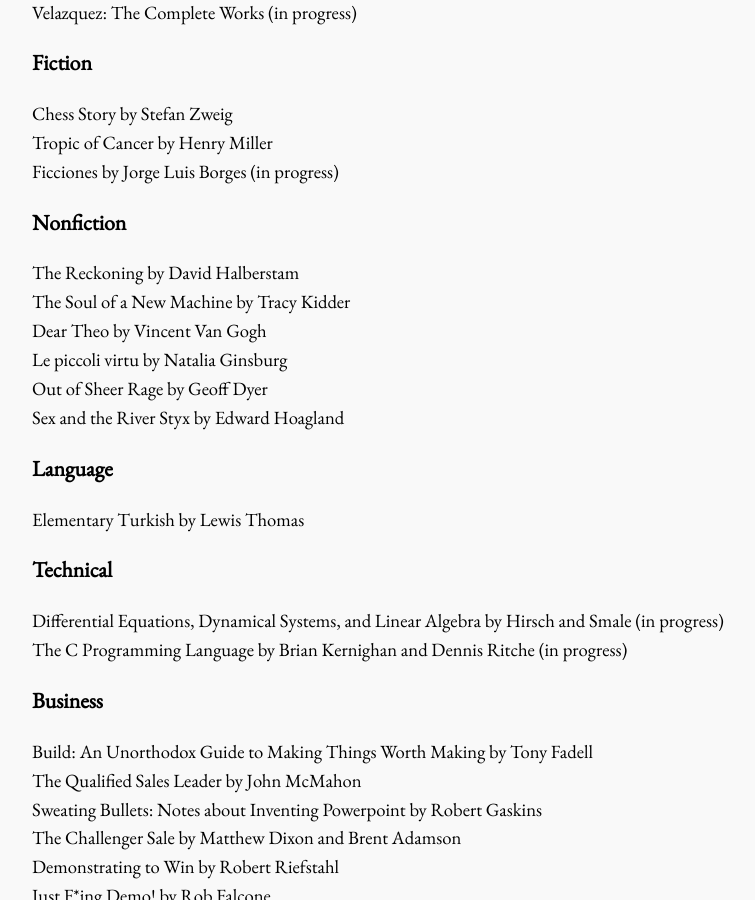
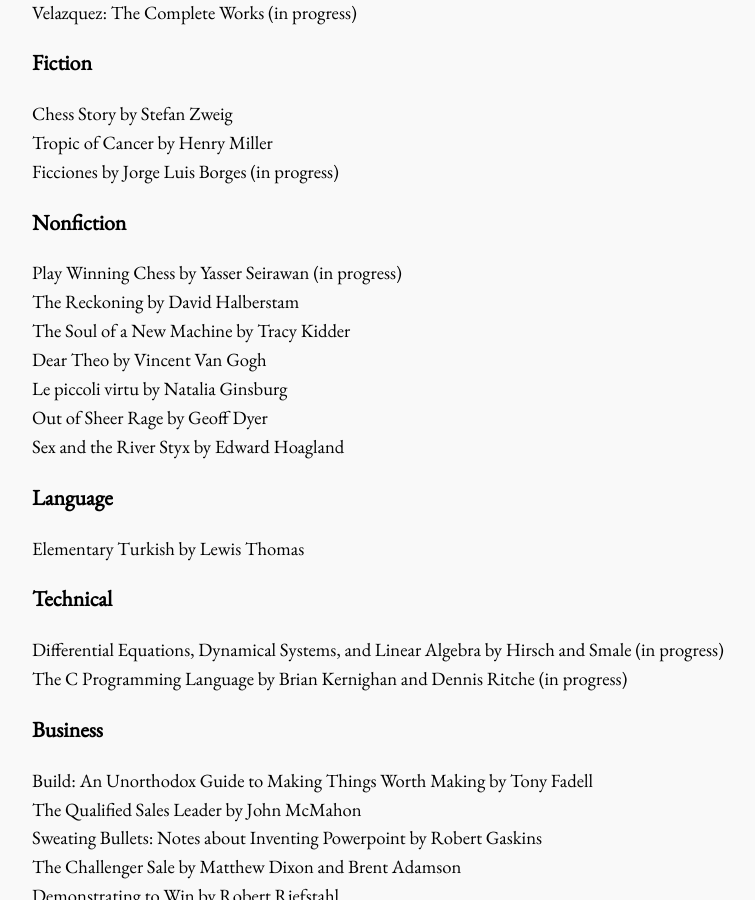
Before and after one commit to bora-uyumazturk/bora-uyumazturk.github.io, a Jekyll site: the page built from reading.html, in a window 1280 px wide and 900 px high, scrolled down 566 px. Shown: the whole window, without its empty margins (140-895 px from the left). Built offline with Jekyll 4.4.1, drawn with Linux system fonts in a browser that asks for light colours.

Commit message:
Update reading.html

```diff
--- a/reading.html
+++ b/reading.html
@@ -33,6 +33,7 @@
 
   <h3>Nonfiction</h3>
 
+  Play Winning Chess by Yasser Seirawan (in progress) <br>
   The Reckoning by David Halberstam <br>
   The Soul of a New Machine by Tracy Kidder <br>
   Dear Theo by Vincent Van Gogh <br>
```
